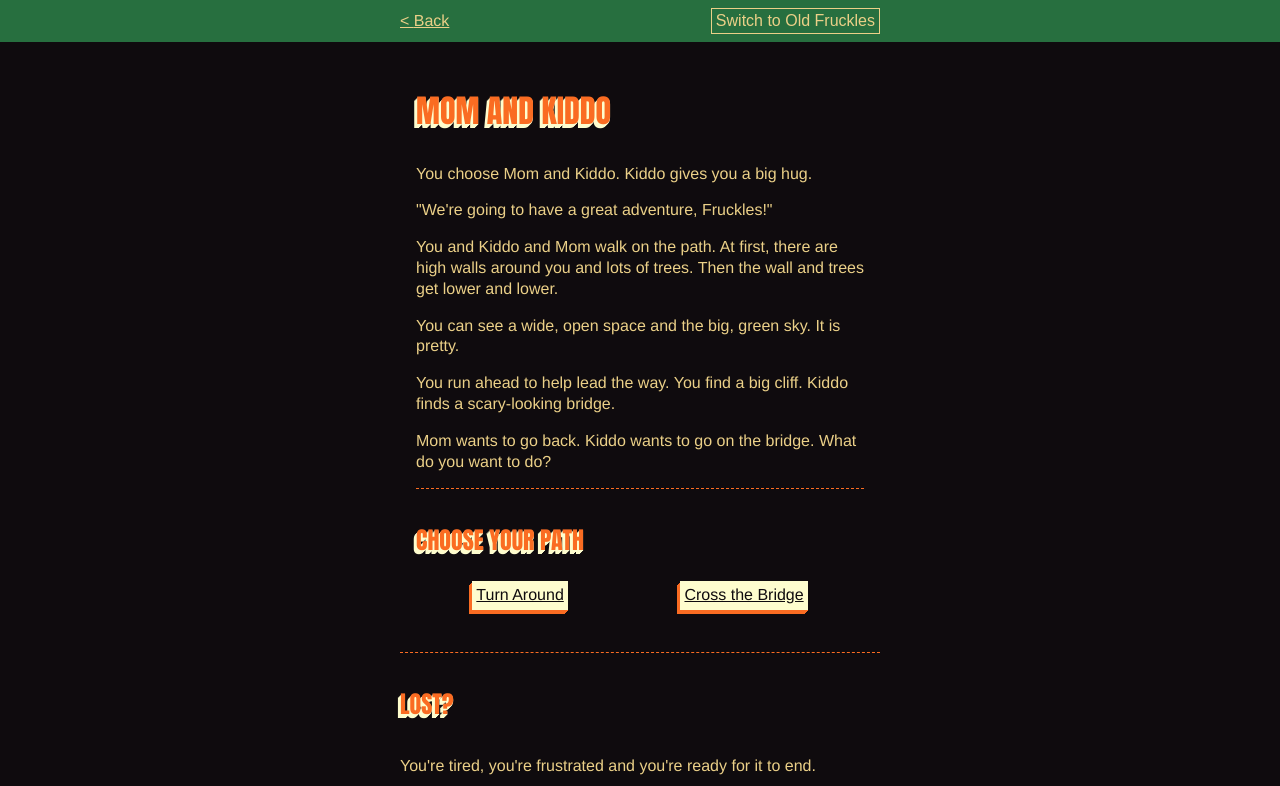
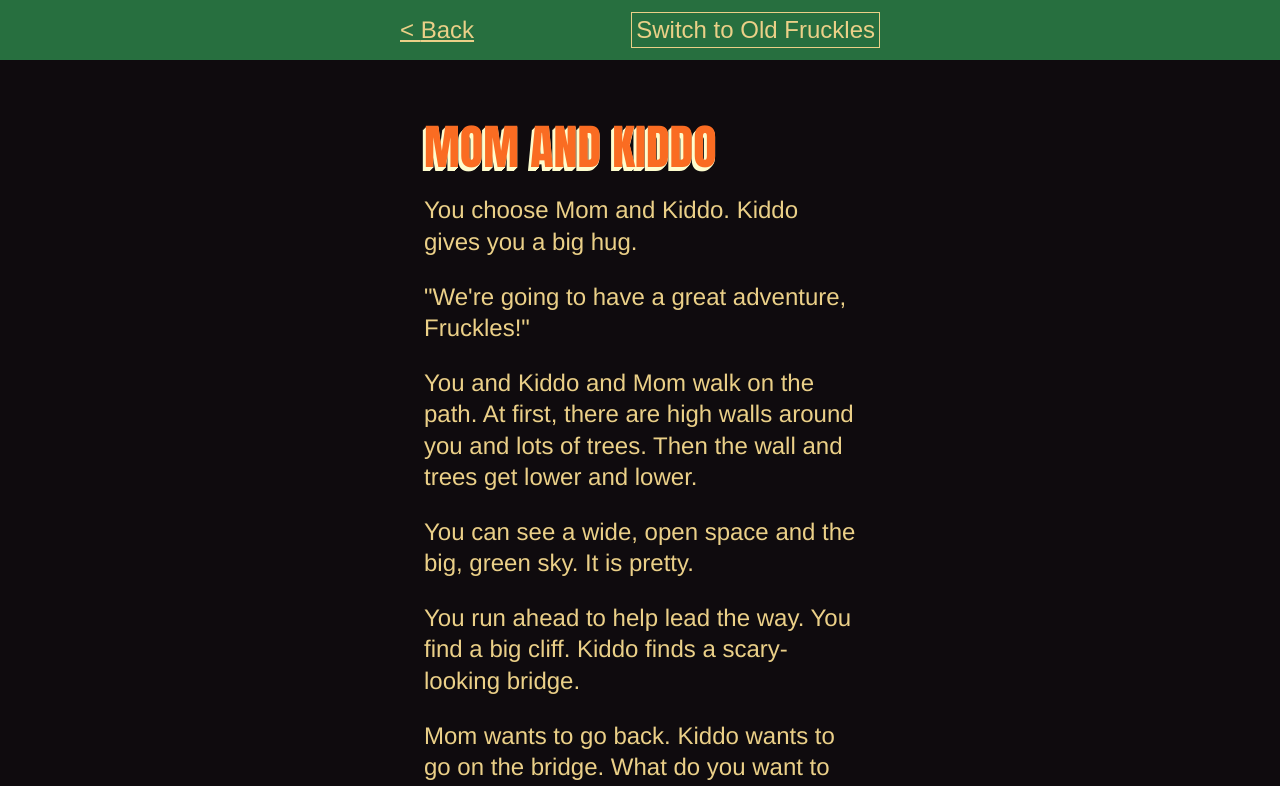
Before and after one commit to awayken/2017-christmas-card, a Nuxt app: page /mom-and-kiddo in a window 1280 px wide. Shown: the top 786 px of the page. Built offline with nearby package versions, Linux system fonts and the light colour scheme.

Commit message:
Add reader class to default layout for reading level CSS

```diff
--- a/assets/app.css
+++ b/assets/app.css
@@ -31,8 +31,23 @@ input {
   text-decoration: none;
 }
 
+h1,
+h2,
+h3,
+p {
+  margin: 0 0 1em 0;
+}
+
 main {
   padding: 2rem 0;
+}
+
+.oldreader {
+  font-size: 1rem;
+}
+
+.youngreader {
+  font-size: 1.5rem;
 }
 
 .container {
--- a/layouts/default.vue
+++ b/layouts/default.vue
@@ -1,5 +1,5 @@
 <template>
-  <article>
+  <div :class="$store.state.readingLevel + 'reader'">
     <Navigation />
 
     <main class="main">
@@ -9,7 +9,7 @@
     </main>
 
     <Bottom />
-  </article>
+  </div>
 </template>
 
 <script>
```
